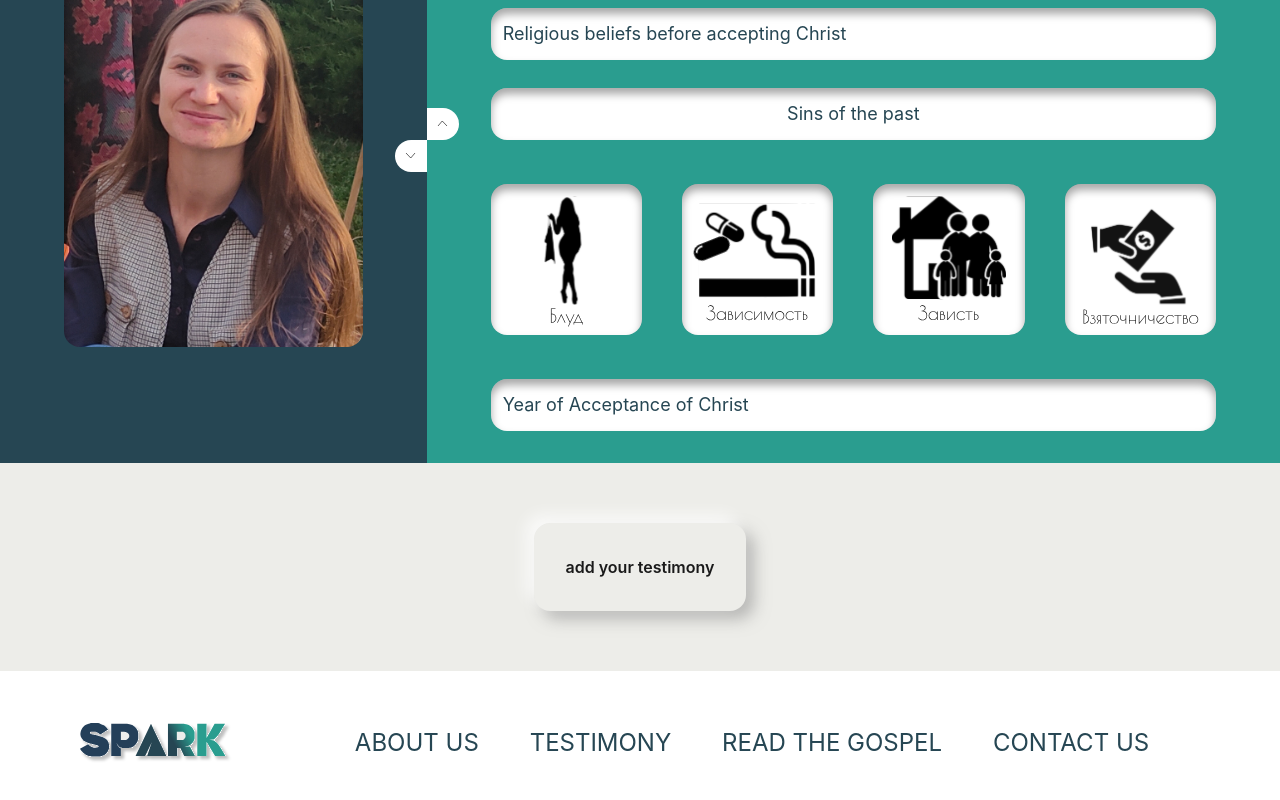
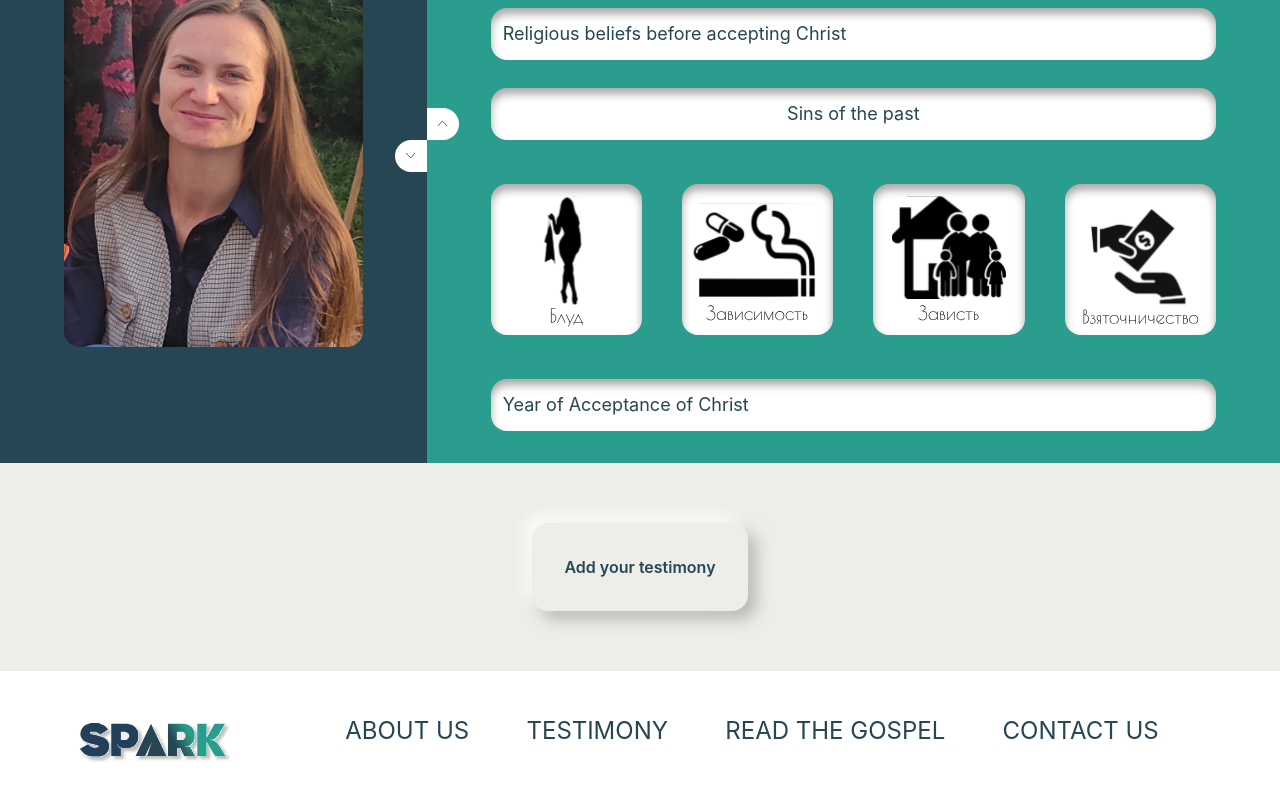
Before and after one commit to Pavel064/JesusCan.online, a React (Vite) app: page / in a window 1280 px wide. Shown: the part 392-1192 px from the top of the page. Built offline with nearby package versions, Linux system fonts and the light colour scheme.

Commit message:
fix: :lipstick: fix Footer Link

```diff
--- a/src/App.css
+++ /dev/null
@@ -1,43 +0,0 @@
-#root {
-  /* max-width: 1280px; */
-  /* max-width: 1280px; */
-  margin: 0 auto;
-  /* padding: 2rem; */
-  text-align: center;
-}
-
-/* .logo {
-  height: 6em;
-  padding: 1.5em;
-  will-change: filter;
-  transition: filter 300ms;
-}
-.logo:hover {
-  filter: drop-shadow(0 0 2em #646cffaa);
-}
-.logo.react:hover {
-  filter: drop-shadow(0 0 2em #61dafbaa);
-} */
-
-/* @keyframes logo-spin {
-  from {
-    transform: rotate(0deg);
-  }
-  to {
-    transform: rotate(360deg);
-  }
-}
-
-@media (prefers-reduced-motion: no-preference) {
-  a:nth-of-type(2) .logo {
-    animation: logo-spin infinite 20s linear;
-  }
-}
-
-.card {
-  padding: 2em;
-}
-
-.read-the-docs {
-  color: #888;
-} */
--- a/src/App.jsx
+++ b/src/App.jsx
@@ -1,4 +1,3 @@
-import "./App.css";
 import Header from "./components/Header";
 import Home from "./pages/Home";
 import Footer from "./components/Footer";
--- a/src/components/Button.css
+++ /dev/null
@@ -1,37 +0,0 @@
-.neumorphic-button {
-/* display: inline-size;
-  aspect-ratio: 1/1; */
-  border: 0.5rem solid transparent;
-  border-radius: 1rem;
-  color: hsl(0 0% 10%);
-  background: none;
-  min-width: 205px;
-  min-height: 88px;
-
-  display: grid;
-  place-content: center;
-  gap: 1rem;
-
-  --shadow:
-    -.5rem -.5rem 1rem hsl(0 0% 100% / .75),
-    .5rem .5rem 1rem hsl(0 0% 50% / .5);
-  box-shadow: var(--shadow);
-  outline: none;
-  transition: all 0.1s;
-
-  &:hover, &:focus-visible {
-    color: hsl(10 80% 50%);
-    transform: scale(1.1);
-  }
-  &:active, &.active {
-    box-shadow:
-      var(--shadow),
-      inset .5rem .5rem 1rem hsl(0 0% 50% / .5),
-      inset -.5rem -.5rem 1rem hsl(0 0% 100% / .75);
-  }
-}
-
-.neumorphic-button:active span {
-  font-size: 0.875rem;
-  transition: font-size 0.1s;
-}
--- a/src/components/Button.jsx
+++ b/src/components/Button.jsx
@@ -1,6 +1,3 @@
-import React from "react";
-import "./Button.css";
-
 function Button({ label, onClick }) {
   return (
     <button className="neumorphic-button p-6" onClick={onClick}>
--- a/src/components/Footer.jsx
+++ b/src/components/Footer.jsx
@@ -2,16 +2,36 @@ import logoImage from "/logo.svg";
 
 const Footer = () => {
   return (
-    <div className="w-full h-36 bg-white flex items-center justify-between px-20 2xl:max-w-7xl mx-auto">
+    <div className="w-full h-36 bg-white flex items-center justify-between px-20 2xl:max-w-7xl mx-auto cursor-pointer">
       <div className="w-1/5">
         <img className="h-10" src={logoImage} alt="Logo" />
       </div>
 
-      <div className="w-4/5 flex justify-evenly uppercase text-2xl">
-        <a href="/about">About Us</a>
-        <a href="/">testimony</a>
-        <a href="/read-gospel">Read the Gospel</a>
-        <a href="/contact">Contact Us</a>
+      <div className="w-4/5 flex justify-evenly uppercase text-2xl pb-6">
+        <a
+          className="border-0 rounded-lg flex items-center transition-all p-4 active:shadow-inner"
+          href="/about"
+        >
+          About Us
+        </a>
+        <a
+          className="border-0 rounded-lg flex items-center transition-all p-4 active:shadow-inner"
+          href="/"
+        >
+          testimony
+        </a>
+        <a
+          className="border-0 rounded-lg flex items-center transition-all p-4 active:shadow-inner"
+          href="/read-gospel"
+        >
+          Read the Gospel
+        </a>
+        <a
+          className="border-0 rounded-lg flex items-center transition-all p-4 active:shadow-inner"
+          href="/contact"
+        >
+          Contact Us
+        </a>
       </div>
     </div>
   );
--- a/src/components/TestimonyAdding.jsx
+++ b/src/components/TestimonyAdding.jsx
@@ -5,7 +5,7 @@ const TestimonyAdding = () => {
   return (
     <div className="h-52 bg-[#EDEDE9] flex items-center">
       <div className="mx-auto uppercase text-5xl font-semibold 2xl:max-w-7xl">
-        <Button label="add your testimony" />
+        <Button label="Add your testimony" />
       </div>
     </div>
   );
--- a/src/index.css
+++ b/src/index.css
@@ -6,6 +6,8 @@
   font-family: Inter, system-ui, Avenir, Helvetica, Arial, sans-serif;
   line-height: 1.5;
   font-weight: 400;
+  text-align: center;
+
 
   color-scheme: light dark;
   color: #264653;
@@ -18,10 +20,45 @@
 }
 
 a {
-  /* font-weight: 500; */
-  /* color: #646cff; */
   text-decoration: inherit;
 }
 a:hover {
   color: #2A9D8F;
 }
+
+.neumorphic-button {
+  /* display: inline-size;
+    aspect-ratio: 1/1; */
+    border: 0.5rem solid transparent;
+    border-radius: 1rem;
+    background: none;
+    min-width: 205px;
+    min-height: 88px;
+
+    display: grid;
+    place-content: center;
+    gap: 1rem;
+
+    --shadow:
+      -.5rem -.5rem 1rem hsl(0 0% 100% / .75),
+      .5rem .5rem 1rem hsl(0 0% 50% / .5);
+    box-shadow: var(--shadow);
+    outline: none;
+    transition: all 0.1s;
+
+    &:hover, &:focus-visible {
+      color: #2A9D8F;
+      transform: scale(1.1);
+    }
+    &:active, &.active {
+      box-shadow:
+        var(--shadow),
+        inset .5rem .5rem 1rem hsl(0 0% 50% / .5),
+        inset -.5rem -.5rem 1rem hsl(0 0% 100% / .75);
+    }
+  }
+
+  .neumorphic-button:active span {
+    font-size: 0.875rem;
+    transition: font-size 0.1s;
+  }
```
